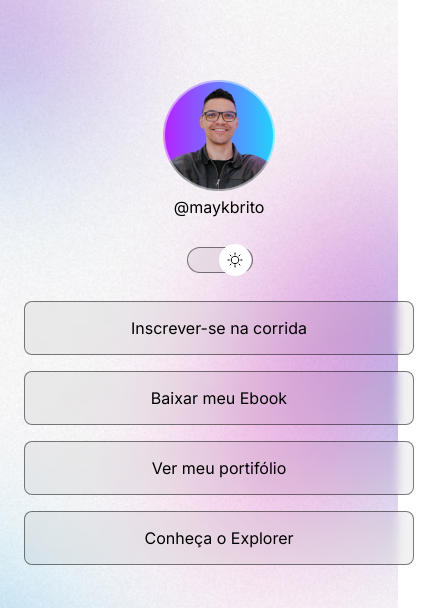
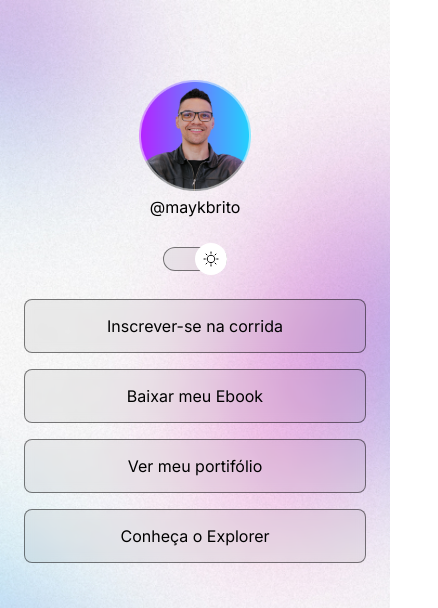
Before and after one commit to castilhoserafim/projeto-inicial, a plain HTML site: page index.html in a window 390 px wide. Shown: the top 608 px of the page, 438 px wide, since content can reach past the window. Drawn offline with nearby package versions, Linux system fonts and the light colour scheme.

Commit message:
ajust mobile

```diff
--- a/index.html
+++ b/index.html
@@ -10,7 +10,7 @@
 
     <meta charset="UTF-8" />
     <meta http-equiv="X-UA-Compatible" content="IE=edge" />
-    <meta name="viewport" content="width=device-width, initial-scale=1.0" />
+    <meta name="viewport" content="width=device-width, initial-scale=1" />
     <title>DevLinks</title>
     <link rel="stylesheet" href="style.css" />
   </head>
--- a/style.css
+++ b/style.css
@@ -21,6 +21,18 @@
   --surface-color-hover: rgba(0, 0, 0, 0.02);
   --highlight-color: rgba(0, 0, 0, 0.1);
   --switch-bg-url: url(./assets/Sun.svg);
+}
+
+html body {
+  width: 100%;
+  height: 100%;
+  overflow-x: hidden;
+}
+
+* {
+  margin: 0;
+  padding: 0;
+  box-sizing: border-box;
 }
 
 body {
@@ -75,13 +87,18 @@ body * {
   position: absolute;
   top: 50%;
   left: 0;
-  z-index: 10;
+  z-index: 1;
   transform: translateY(-50%);
+
+  animation: slide-back 0.2s;
 }
 
 .light #switch button {
-  right: 0;
-  left: initial;
+  animation: slide-in 0.2s forwards;
+}
+
+#switch button:hover {
+  outline: 8px solid var(--highlight-color);
 }
 
 #switch span {
@@ -174,3 +191,22 @@ footer {
     --bg-url: url(./assets/bg-desktop-light.jpg);
   }
 }
+
+/* animation */
+@keyframes slide-in {
+  from {
+    left: 0;
+  }
+  to {
+    left: 50%;
+  }
+}
+
+@keyframes slide-back {
+  from {
+    left: 50%;
+  }
+  to {
+    left: 0;
+  }
+}
```
